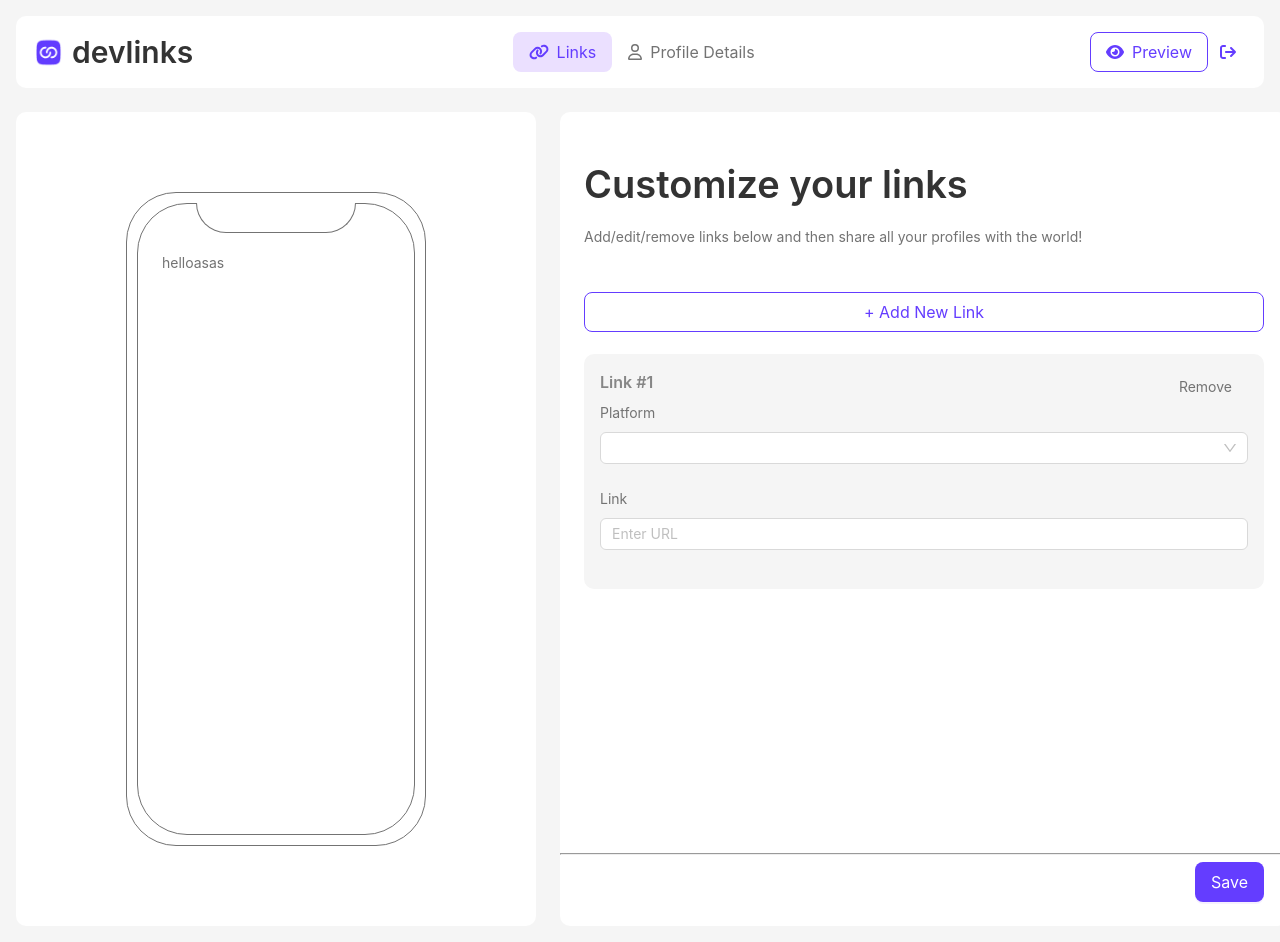
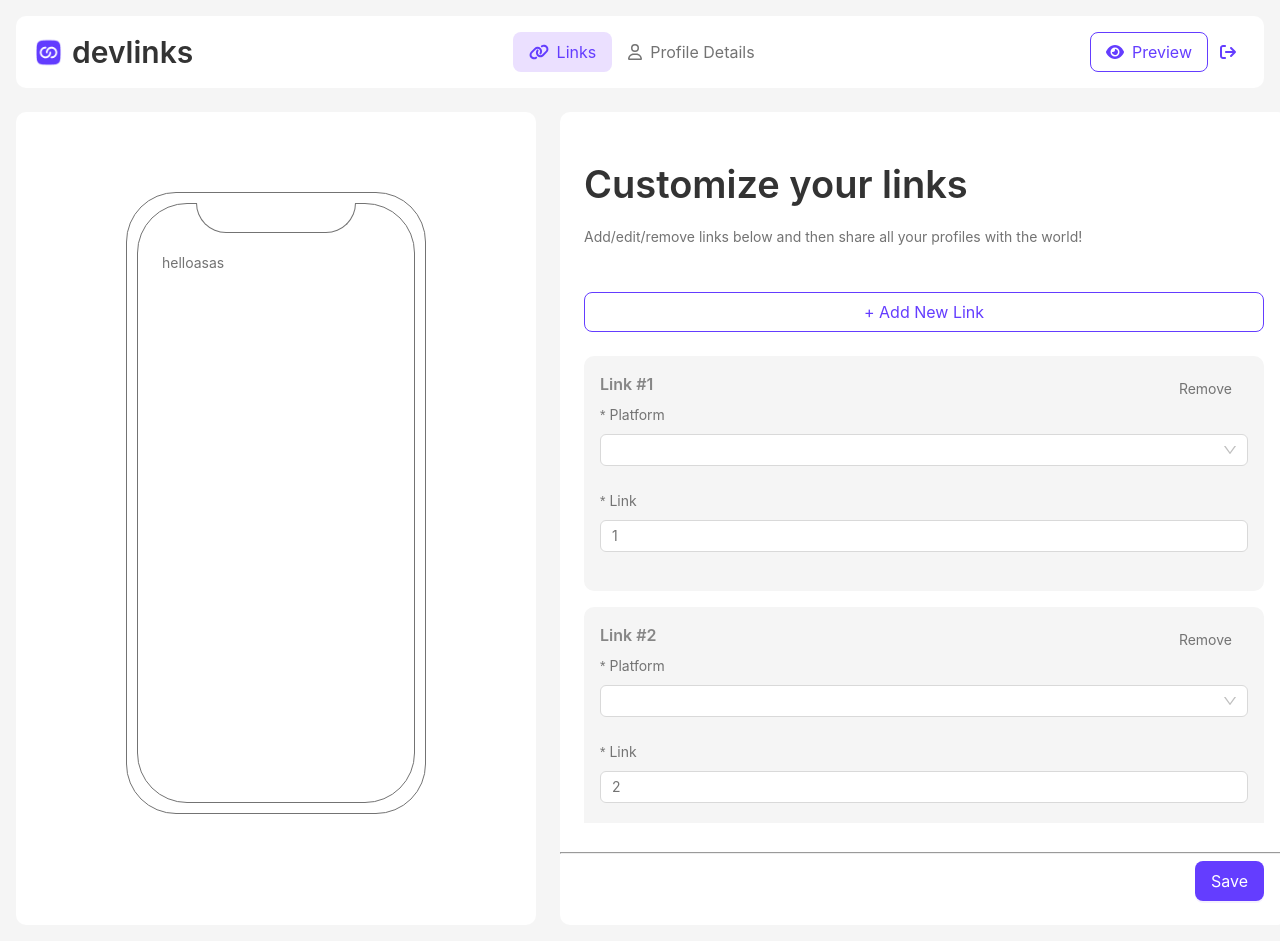
Before and after one commit to Tohid001/Link-sharing-app, a Next.js app: page /links in a window 1280 px wide. Built offline with nearby package versions, Linux system fonts and the light colour scheme; no server answers; the database is empty; sample sign-in values are in the browser's storage.

Commit message:
fix: fixed dragging into center and link list form

```diff
--- a/src/components/DraggableLink.js
+++ b/src/components/DraggableLink.js
@@ -7,6 +7,7 @@ import styled from 'styled-components';
 const ItemType = 'LINK';
 
 const DraggableLinkStc = styled.div`
+    cursor: ${({ isDragging }) => (isDragging ? 'grabbing' : 'grab')};
     opacity: ${({ isDragging }) => (isDragging ? 0.5 : 1)};
     padding: 16px;
     background: ${antToken.colorBgLayout};
@@ -18,17 +19,47 @@ const DraggableLinkStc = styled.div`
     max-height: 235px;
 `;
 
-const DraggableLink = ({ link, index, removeLink, moveLink }) => {
+const DraggableLink = ({
+    link,
+    index,
+    name,
+    removeLink,
+    moveLink,
+    restField,
+}) => {
     const ref = React.useRef(null);
 
-    const [, drop] = useDrop({
+    const [{ handlerId }, drop] = useDrop({
         accept: ItemType,
-        hover(item) {
+        collect(monitor) {
+            return {
+                handlerId: monitor.getHandlerId(),
+            };
+        },
+        hover(item, monitor) {
             if (!ref.current) return;
             const dragIndex = item.index;
             const hoverIndex = index;
             if (dragIndex === hoverIndex) return;
+            const hoverBoundingRect = ref.current?.getBoundingClientRect();
+
+            const hoverMiddleY =
+                (hoverBoundingRect.bottom - hoverBoundingRect.top) / 2;
+
+            const clientOffset = monitor.getClientOffset();
+
+            const hoverClientY = clientOffset.y - hoverBoundingRect.top;
+
+            if (dragIndex < hoverIndex && hoverClientY < hoverMiddleY) {
+                return;
+            }
+
+            if (dragIndex > hoverIndex && hoverClientY > hoverMiddleY) {
+                return;
+            }
+
             moveLink(dragIndex, hoverIndex);
+
             item.index = hoverIndex;
         },
     });
@@ -44,7 +75,11 @@ const DraggableLink = ({ link, index, removeLink, moveLink }) => {
     drag(drop(ref));
 
     return (
-        <DraggableLinkStc ref={ref} isDragging={isDragging}>
+        <DraggableLinkStc
+            ref={ref}
+            data-handler-id={handlerId}
+            isDragging={isDragging}
+        >
             <Flex justify={'space-between'} align="center">
                 <Typography.Title
                     level={5}
@@ -57,15 +92,35 @@ const DraggableLink = ({ link, index, removeLink, moveLink }) => {
                     Remove
                 </Button>
             </Flex>
-            <Form.Item label={`Platform`}>
-                <Select placeholder="Select Platform" value={link.platform}>
+            <Form.Item
+                {...restField}
+                label={`Platform`}
+                name={[name, 'platform']}
+                rules={[
+                    {
+                        required: true,
+                        message: 'Missing platform',
+                    },
+                ]}
+            >
+                <Select placeholder="Select Platform">
                     <Select.Option value="GitHub">GitHub</Select.Option>
                     <Select.Option value="YouTube">YouTube</Select.Option>
                 </Select>
             </Form.Item>
 
-            <Form.Item label={`Link`}>
-                <Input placeholder="Enter URL" value={link.link} />
+            <Form.Item
+                {...restField}
+                label={`Link`}
+                name={[name, 'url']}
+                rules={[
+                    {
+                        required: true,
+                        message: 'Missing url',
+                    },
+                ]}
+            >
+                <Input placeholder="Enter URL" />
             </Form.Item>
         </DraggableLinkStc>
     );
--- a/src/modules/Editor/components/LinkForm.js
+++ b/src/modules/Editor/components/LinkForm.js
@@ -1,8 +1,7 @@
 import DraggableLink from '@/components/DraggableLink';
 import ResponsiveButton from '@/components/ResponsiveButton';
-import { antToken } from '@/config/antd.theme';
-import { Typography, Button, Empty, Form, Space, Flex, Row, Col } from 'antd';
-import React, { useState } from 'react';
+import { Typography, Button, Empty, Form, Flex } from 'antd';
+import React, { useEffect, useState } from 'react';
 import { DndProvider } from 'react-dnd';
 import { HTML5Backend } from 'react-dnd-html5-backend';
 import styled from 'styled-components';
@@ -10,12 +9,9 @@ import styled from 'styled-components';
 const LinkFormStc = styled(Flex)`
     min-height: 100%;
     .scrollable {
+        max-height: 467px;
         overflow-y: auto;
         overflow-x: hidden;
-
-        form {
-            max-height: 470px;
-        }
     }
 
     hr {
@@ -37,74 +33,115 @@ const LinkFormStc = styled(Flex)`
     }
 `;
 
-function LinkForm({ isSocialLinksLoading }) {
-    const [links, setLinks] = useState([{ platform: '', url: '' }]);
+function LinkForm({
+    isSocialLinksLoading,
+    initialLinks = [
+        { platform: '', url: '1' },
+        { platform: '', url: '2' },
+        { platform: '', url: '3' },
+        { platform: '', url: '4' },
+    ],
+}) {
+    const [links, setLinks] = useState(initialLinks);
     const [form] = Form.useForm();
 
+    useEffect(() => {
+        form.setFieldsValue({ links: initialLinks });
+    }, []);
+
     const addNewLink = () => {
-        setLinks([...links, { platform: '', url: '' }]);
+        const newLink = { platform: '', url: '' };
+        setLinks([...links, newLink]);
+        form.setFieldsValue({ links: [...links, newLink] });
     };
 
     const removeLink = (index) => {
-        setLinks(links.filter((_, idx) => idx !== index));
+        const updatedLinks = links.filter((_, idx) => idx !== index);
+        setLinks(updatedLinks);
+        form.setFieldsValue({ links: updatedLinks });
     };
 
     const moveLink = (dragIndex, hoverIndex) => {
-        const dragItem = links[dragIndex];
         const updatedLinks = [...links];
-        updatedLinks.splice(dragIndex, 1);
-        updatedLinks.splice(hoverIndex, 0, dragItem);
+        const draggedItem = updatedLinks.splice(dragIndex, 1)[0];
+        updatedLinks.splice(hoverIndex, 0, draggedItem);
         setLinks(updatedLinks);
+        form.setFieldsValue({ links: updatedLinks });
     };
 
-    const handleSubmit = () => {};
+    const handleSubmit = (values) => {
+        console.log('tohidDev001handleSubmit', { values });
+    };
 
     return (
         <DndProvider backend={HTML5Backend}>
-            <LinkFormStc vertical={true} justify={'space-between'}>
-                <div className="scrollable">
+            <LinkFormStc
+                vertical={true}
+                // justify={'space-between'}
+            >
                 <Typography.Title>Customize your links</Typography.Title>
                 <Typography.Text style={{ display: 'block' }}>
-                        Add/edit/remove links below and then share all your
-                        profiles with the world!
+                    Add/edit/remove links below and then share all your profiles
+                    with the world!
                 </Typography.Text>
                 <br></br>
                 <br></br>
+                <Form
+                    form={form}
+                    colon={false}
+                    layout={'vertical'}
+                    onFinish={handleSubmit}
+                >
+                    <Form.List name="links" initialValue={[]}>
+                        {(fields) => {
+                            return (
+                                <>
+                                    <Form.Item>
                                         <ResponsiveButton
                                             type="link"
                                             text={'+ Add New Link'}
                                             block={true}
                                             handleClick={addNewLink}
                                         />
-                    <br></br>
-                    <br></br>
-                    {!links.length ? (
+                                    </Form.Item>
+
+                                    {links.length ? (
+                                        <Flex
+                                            vertical={true}
+                                            gap={'16px'}
+                                            className="scrollable"
+                                        >
+                                            {fields.map(
+                                                (
+                                                    { key, name, ...restField },
+                                                    index
+                                                ) => (
+                                                    <DraggableLink
+                                                        key={index}
+                                                        index={index}
+                                                        name={name}
+                                                        link={{}}
+                                                        removeLink={() =>
+                                                            removeLink(index)
+                                                        }
+                                                        moveLink={moveLink}
+                                                        restField={restField}
+                                                    />
+                                                )
+                                            )}
+                                        </Flex>
+                                    ) : (
                                         <Empty
                                             description={
                                                 'No links available. Please add links, edit them, delete them, reorder them and share with the outer world.'
                                             }
                                         />
-                    ) : (
-                        <Form
-                            form={form}
-                            colon={false}
-                            layout={'vertical'}
-                            onFinish={handleSubmit}
-                        >
-                            <Flex vertical={true} gap={'16px'}>
-                                {links.map((link, index) => (
-                                    <DraggableLink
-                                        key={index}
-                                        index={index}
-                                        link={link}
-                                        removeLink={removeLink}
-                                        moveLink={moveLink}
-                                    />
-                                ))}
-                            </Flex>
+                                    )}
+                                </>
+                            );
+                        }}
+                    </Form.List>
                 </Form>
-                    )}
-                </div>
                 <br></br>
                 {links.length ? (
                     <div className="footer">
--- a/src/modules/Editor/components/MobileMockUp.js
+++ b/src/modules/Editor/components/MobileMockUp.js
@@ -13,7 +13,7 @@ const MobileMockUpStc = styled.div`
 
     .mobile-container {
         width: 100%;
-        height: 632px;
+        height: 600px;
         border: inherit;
         border-radius: inherit;
         position: relative;
```
Lines whose indentation alone changed are shown as unchanged.
